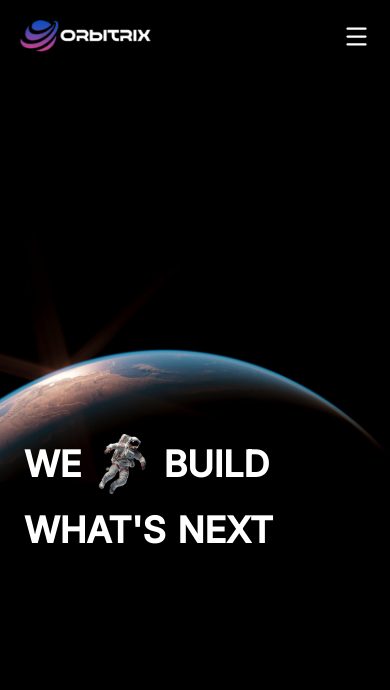
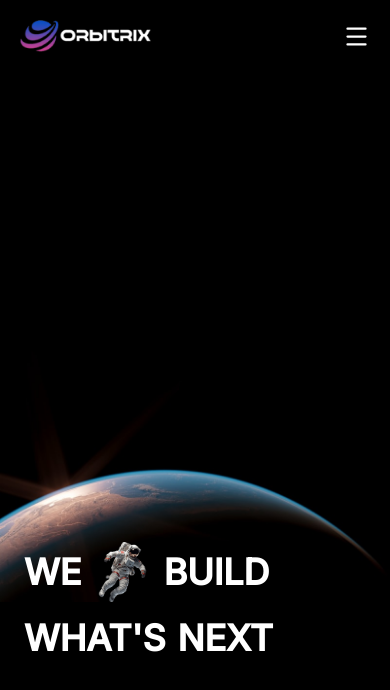
Before and after one commit to Habeebamoo/Orbitrix, a Next.js app: page / in a window 390 px wide. Shown: the top 690 px of the page. Built offline with nearby package versions, Linux system fonts and the light colour scheme.

Commit message:
updated hero section

```diff
--- a/app/page.tsx
+++ b/app/page.tsx
@@ -6,7 +6,7 @@ const page = () => {
       <Header />
 
       {/* hero section */}
-      <section className="relative lg:mt-0 max-md:pt-50 max-md:bg-black">
+      <section className="relative lg:mt-0 max-md:pt-80 max-md:bg-black">
         <img src="/hero.jpeg" className="w-full lg:object-cover" />
 
         <div className="absolute bottom-0 left-0 right-0 lg:top-[25%] max-sm:top-[90%] z-0 px-6  lg:px-10 lg:object-cover lg:object-[70%_100%] font-bold font-inter">
```
